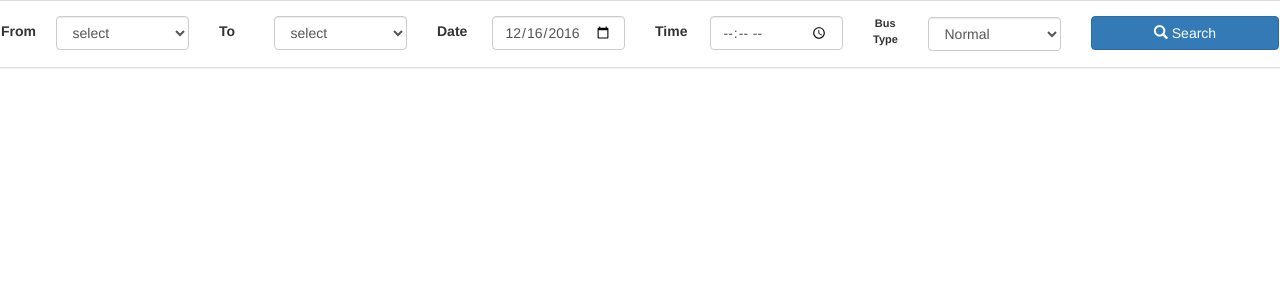
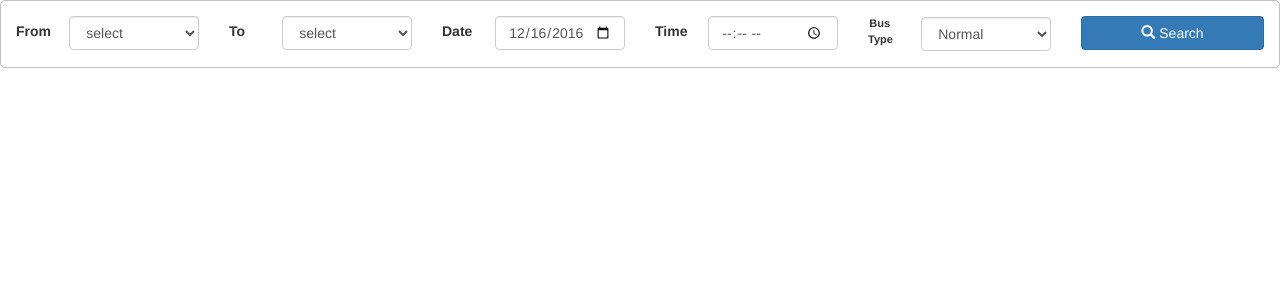
Before and after one commit to IsuraManchanayake/bts, a PHP site: page /test.php in a window 1280 px wide. Shown: the top 300 px of the page. Run offline with PHP 8.4, Linux system fonts and the light colour scheme; data comes from the database, SQL or seed files in the repository; some libraries are stand-ins or nearby versions.

Commit message:
changed test search bar

```diff
--- a/test.php
+++ b/test.php
@@ -21,10 +21,8 @@
 </head>
 <body>
 
-	<div id="container">
-		<div class="row">
-			<div id="filter-panel">
-				<div class="panel panel-default" >
+
+	<div style="border: 1px solid silver; border-radius: 5px">
 		<div class="panel-body">
 			<div class="row">
 				<div class="col-sm-2">
@@ -114,9 +112,6 @@
 				</div>
 			</div>
 		</div>
-			</div>
-		</div>
-	</div>
 
 	</body>
 	</html>
```
Lines whose indentation alone changed are shown as unchanged.
